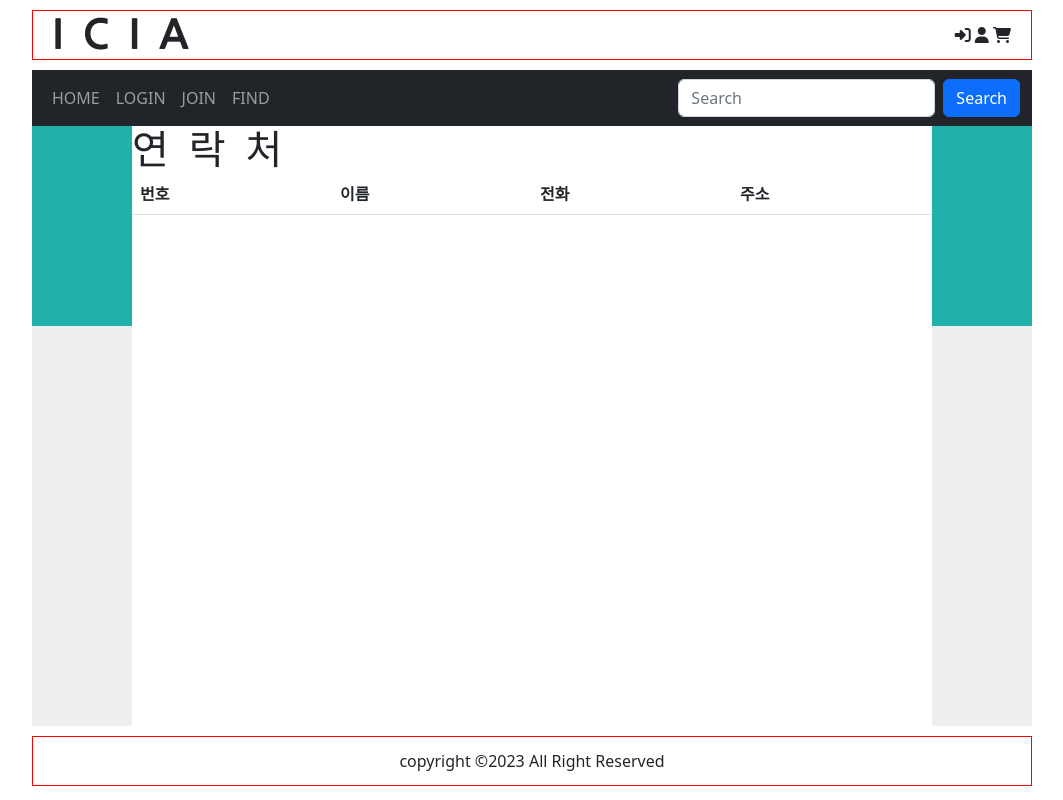
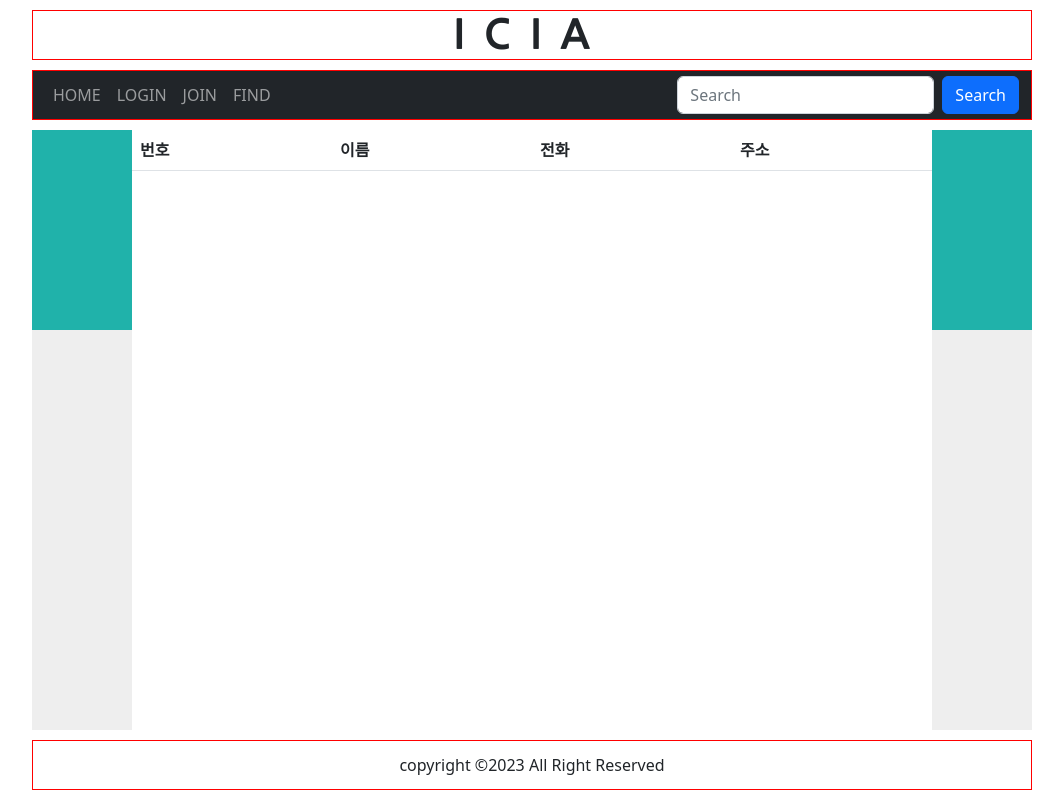
Before and after one commit to kkjsampl/exam4, a plain HTML site: page list.html in a window 1280 px wide. Shown: the whole page, without its empty margins (108-1171 px from the left). Drawn offline with nearby package versions, Linux system fonts and the light colour scheme; no server answers.

Commit message:
완성인가

```diff
--- a/list.css
+++ b/list.css
@@ -12,7 +12,7 @@
   font-family: 'Nanum Gothic', sans-serif;
 }
 
-header, footer{
+header, nav, footer{
   height: 50px;
   margin-top: 10px;
   margin-bottom: 10px;
@@ -21,6 +21,8 @@ header, footer{
 
 header {
   padding: 0 20px;
+  display: flex;
+  justify-content: center;
 }
 
 main {
@@ -48,12 +50,6 @@ footer{
   align-items: center;
 }
 
-header{
-  display: flex;
-  align-items: center;
-  justify-content: space-between;
-}
-
 .fa-magnifying-glass{
   margin-top: 7px;
   margin-right: 10px;
--- a/list.html
+++ b/list.html
@@ -4,7 +4,6 @@
   <meta charset="UTF-8">
   <meta name="viewport" content="width=device-width, initial-scale=1.0">
   <meta http-equiv="Content-Security-Policy" content="upgrade-insecure-requests">
-  <link href="https://cdnjs.cloudflare.com/ajax/libs/font-awesome/6.4.0/css/all.min.css" rel="stylesheet">
   <link href="https://cdn.jsdelivr.net/npm/bootstrap@5.2.3/dist/css/bootstrap.min.css" rel="stylesheet">
   <script src="https://cdn.jsdelivr.net/npm/bootstrap@5.2.3/dist/js/bootstrap.bundle.min.js"></script>
   <script src="https://ajax.googleapis.com/ajax/libs/jquery/3.6.4/jquery.min.js"></script>
@@ -25,11 +24,6 @@
   <div id="page">
     <header>
       <h1>ICIA</h1>
-      <div id="query">
-        <i class="fa-solid fa-right-to-bracket" title="로그인" ></i>
-        <i class="fa-solid fa-user" title="내 정보"></i>
-        <i class="fa-solid fa-cart-shopping" title="장바구니"></i>
-      </div>
     </header>
     <nav class="navbar navbar-expand-sm navbar-dark bg-dark">
       <div class="container-fluid">
@@ -59,7 +53,6 @@
       <aside>
       </aside>
       <section>
-        <h1>연락처</h1>
         <table class="table table-border">
           <thead>
             <tr>
```
